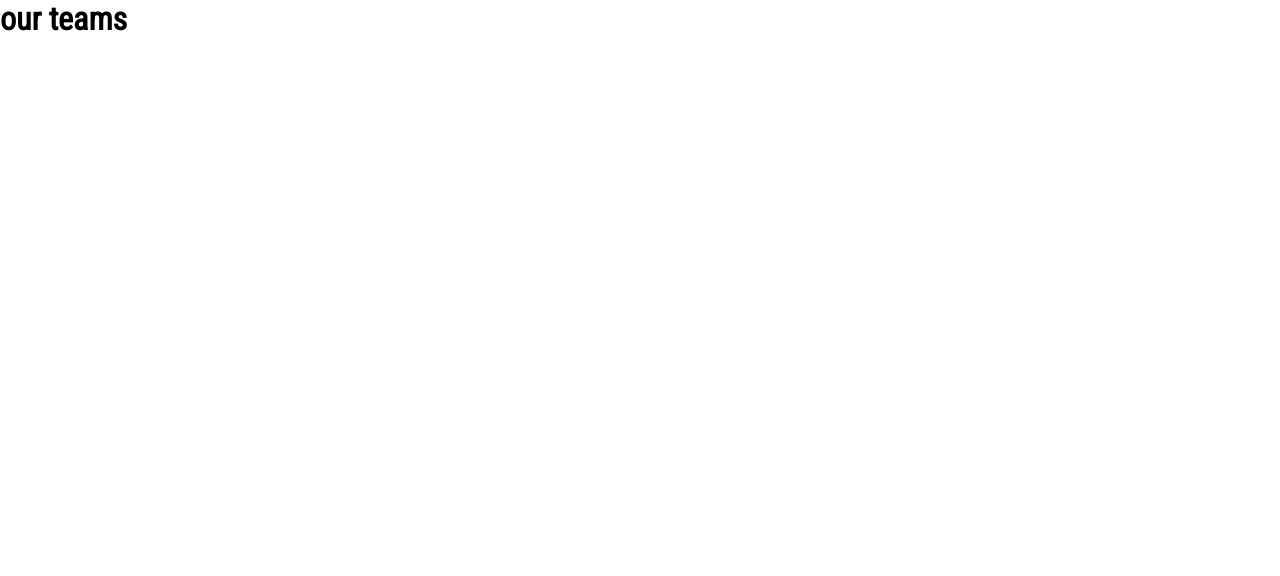
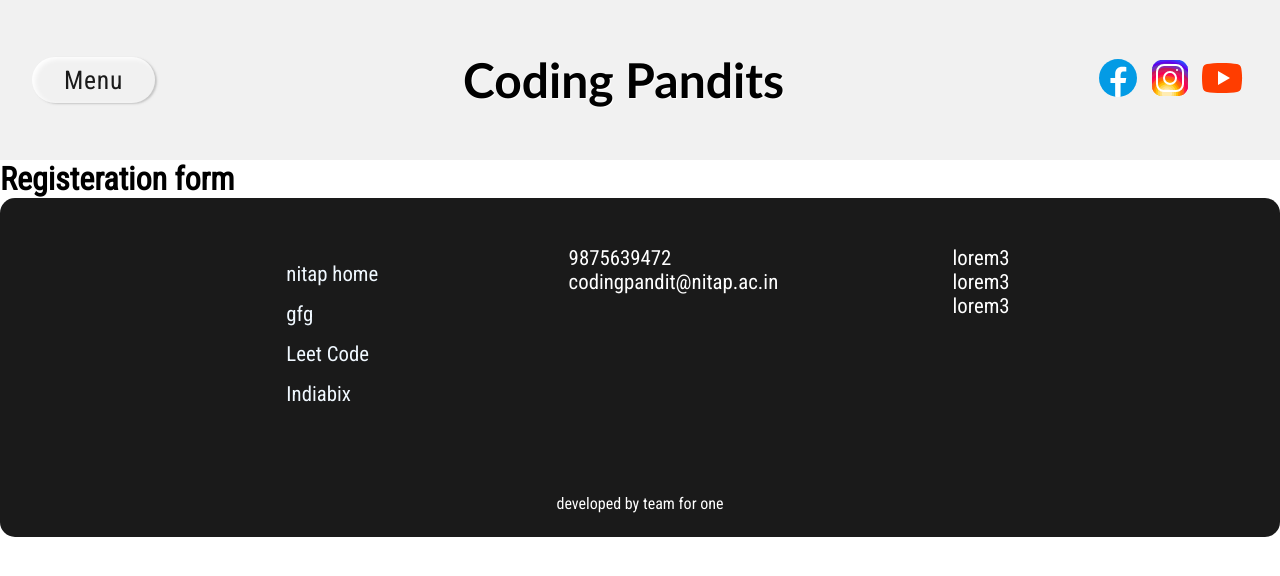
Before and after one commit to daknya/coding_pandit, a React (Create React App) app: page /register in a window 1280 px wide. Shown: the top 576 px of the page. Built offline with nearby package versions, Linux system fonts and the light colour scheme.

Commit message:
event page added

```diff
--- a/src/pages/events.js
+++ b/src/pages/events.js
@@ -1,11 +1,15 @@
 import React from "react";
 import Navbar from "../components/navb";
+import Footer from "../components/footer"
+import News from "../components/news";
+
 const Events = () => {
     return (
         <div>
             <Navbar />
 
-            <h1> events</h1>
+            <News />
+            <Footer />
         </div>
     )
 }
--- a/src/pages/register.js
+++ b/src/pages/register.js
@@ -1,9 +1,14 @@
 import React from "react";
+
+import Navbar from "../components/navb";
+import Footer from "../components/footer"
 
 const Register = () => {
     return (<div>
+        <Navbar />
 
-        <h1> our teams </h1>
+        <h1> Registeration form </h1>
+        <Footer />
     </div>)
 }
 
```
